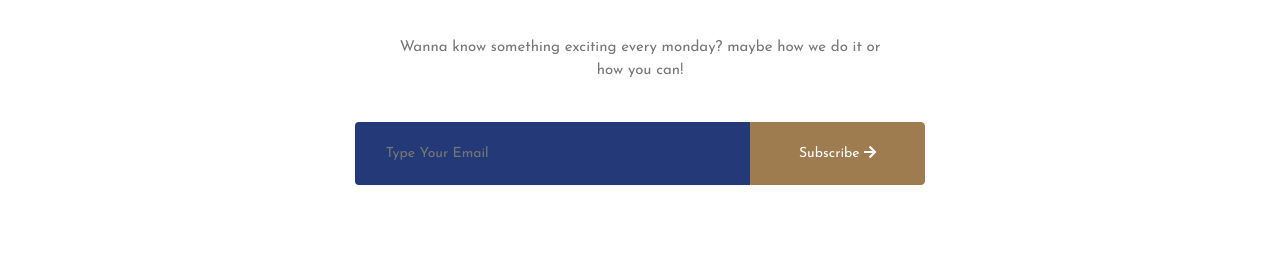
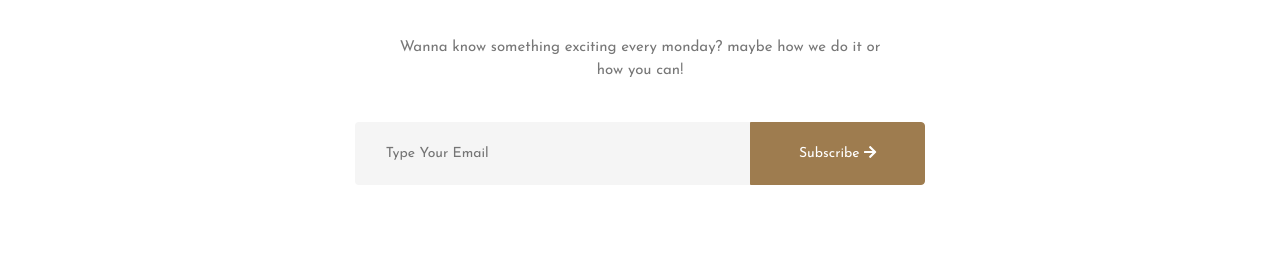
Before and after one commit to solomonshalom/Echo-Of-21k, a Gatsby site: page /about in a window 1280 px wide. Shown: the part 912-1175 px from the top of the page. Built offline with nearby package versions, Linux system fonts and the light colour scheme; Gatsby itself is replaced by a stand-in of ours.

Commit message:
Hello! Mom

```diff
--- a/src/styles/_base.scss
+++ b/src/styles/_base.scss
@@ -4,7 +4,7 @@
 
 $family: "Josefin Sans", sans-serif;
 $primary: #9E7C4F;
-$secondary: #243978;
+$secondary: #f5f5f5;
 $tertiary: #e5e5e5;
 $black1: #222222;
 $black2: #555555;
```
